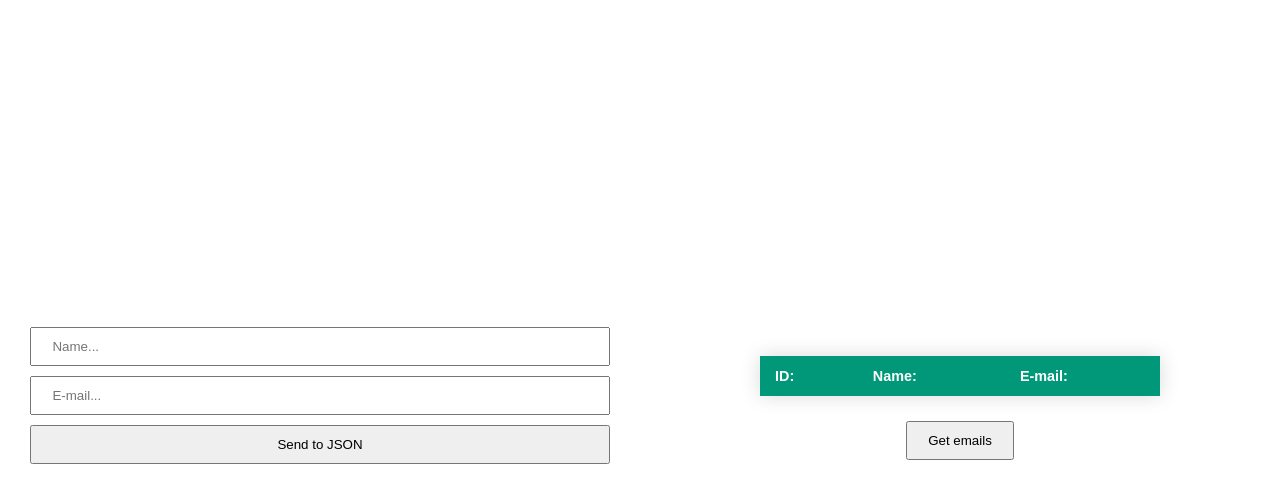
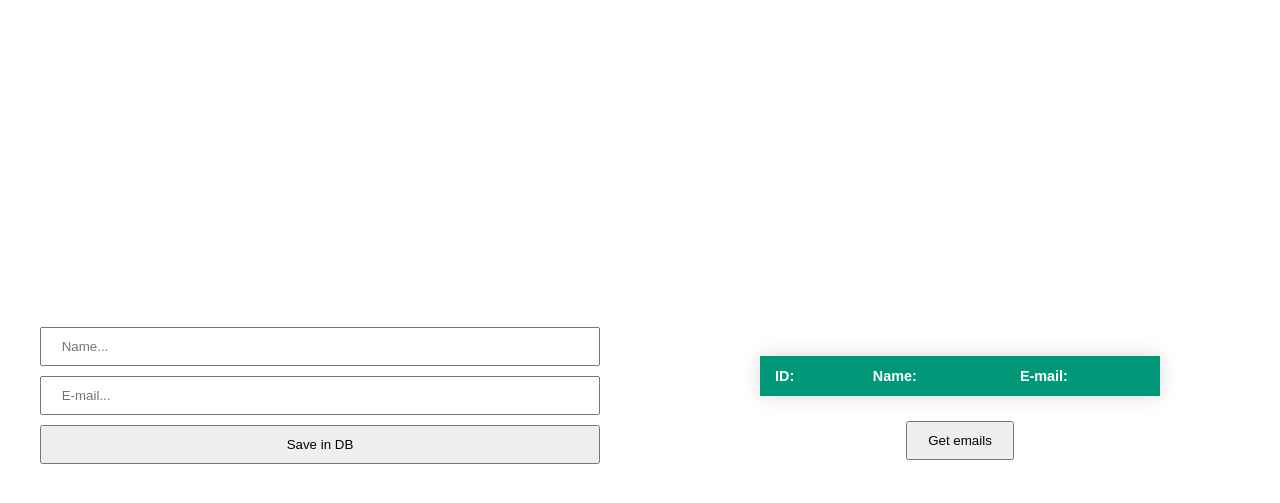
Before and after one commit to hvma411/Python-MySql, a Flask app: page / in a window 1280 px wide. Shown: the top 503 px of the page. Run offline with Flask 2, Linux system fonts and the light colour scheme; lists and menus that the app fills with data are empty.

Commit message:
small update of project

```diff
--- a/main.py
+++ b/main.py
@@ -1,14 +1,6 @@
-from flask import Flask, request, Response, render_template
+from flask import Flask, request, Response, render_template, jsonify
 import json
 import mysql.connector
-# from flask_cors import CORS
-
-# LET's CREATE A REST API FOR NEWSLETTER
-# it needs 2 endpoints
-# One GET endpoint ('/showEmails/) that will show all the emails saved on the server in JSON format (response: JSON)
-# One POST endpoint ('/addEmail/) that will receive a `name` and an `email` in the Request body as JSON (request: JSON)
-# it will also return 'True' or 'False' wether you saved it successfully or not (response: STRING)
-# save all new emails in a file, do not replace the old ones
 
 connection = mysql.connector.connect(
     host="localhost",
@@ -37,27 +29,28 @@
     querySelect = ("SELECT * "
                    "FROM subscribers")
     cursor.execute(querySelect)
-    return json.dumps(cursor.fetchall(), indent=4)
+
+    json_data = []
+    json_tuples = cursor.fetchall()
+
+    for obj in json_tuples:
+        json_data.append(dict({"id": obj[0], "name": obj[1], "email": obj[2]}))
+
+    return json.dumps(json_data)
 
 @app.route('/addEmail', methods=['POST'])
 def addEmail():
     try:
-        with open('emails.json') as json_file:
-            json_data = json.load(json_file)
+        if request.is_json and request.json.get('name') and request.json.get('email'):
 
-            last_id = json_data[-1]['id']
+            name = request.json.get('name')
+            email = request.json.get('email')
 
-            post_data = request.get_json()
-            post_data['id'] = last_id + 1
+            query = (' INSERT INTO subscribers VALUES(NULL, %s, %s)')
 
-            json_data.append(post_data)
+            cursor.execute(query, (name, email))
+            return "True"
 
-            json_updated = json.dumps(json_data, indent=4)
-
-        file = open('emails.json', "w")
-        file.write(json_updated)
-
-        return json_updated
     except:
 
         return "Something went wrong", 500
--- a/static/getJSON.js
+++ b/static/getJSON.js
@@ -3,8 +3,6 @@
     const button = document.querySelector('#get-emails')
     const tableBody = document.querySelector('.table-body')
     let allIdElements = document.querySelectorAll('.id');
-
-    console.log(allIdElements)
 
     button.addEventListener('click', (e) => {
 
@@ -13,32 +11,39 @@
                 return response.json()
             })
             .then((data) => {
-                console.log(data)
-                createAndAddElements(data)
+                updateTable(data)
             })
             .catch((err) => {
                 console.error("error:", err)
             })
-
     })
 
-//    const updateTable = (data) => {
-//        if (allIdElements.length < 1) {
-//            createAndAddElements(data)
-//        } else {
-//            for (let i = 0; i < allIdElements.length; i++) {
-//                if (allIdElements.innerText ===)
-//            }
-//        }
-//    }
+    const updateTable = (data) => {
+        let jsonArr = data
+        if (allIdElements.length < 1) {
+            for (let i = 0; i < jsonArr.length; i++ ) {
+                createAndAdd(data, i)
+            }
+            allIdElements = document.querySelectorAll('.id');
 
-    const createAndAddElements = (data) => {
-        let jsonArr = JSON.parse(data)
+        } else if (jsonArr.length < allIdElements.length) {
+            tableBody.innerHTML = ""
+            for (let i = 0; i < jsonArr.length; i++ ) {
+                createAndAdd(data, i)
+            }
+        } else {
+            for (let i = 0; i < jsonArr.length; i++ ) {
+                if (allIdElements[i] == null) {
+                    createAndAdd(data, i)
+                    allIdElements = document.querySelectorAll('.id');
+                }
+            }
+        }
+    }
 
-        if (allIdElements.length < 1 ) {
-            console.log("abc more123")
+    const createAndAdd = (data, i) => {
+        let jsonArr = data;
 
-            for (let i = 0; i < jsonArr.length; i++ ) {
         let row = document.createElement("tr")
         row.classList.add('active-row')
 
@@ -47,9 +52,9 @@
         let tdName = document.createElement("td")
         let tdEmail = document.createElement("td")
 
-                let idTxt = document.createTextNode(jsonArr[i].id)
-                let nameTxt = document.createTextNode(jsonArr[i].name)
-                let emailTxt = document.createTextNode(jsonArr[i].email)
+        let idTxt = document.createTextNode(Object.assign({}, jsonArr[i]).id)
+        let nameTxt = document.createTextNode(Object.assign({}, jsonArr[i]).name)
+        let emailTxt = document.createTextNode(Object.assign({}, jsonArr[i]).email)
 
         tdId.appendChild(idTxt)
         tdName.appendChild(nameTxt)
@@ -61,35 +66,4 @@
 
         tableBody.appendChild(row)
     }
-
-            allIdElements = document.querySelectorAll('.id');
-        } else {
-            for (let i = 0; i < jsonArr.length; i++ ) {
-
-                if (allIdElements[i] == null) {
-                    let row = document.createElement("tr")
-                    row.classList.add('active-row')
-
-                    let tdId = document.createElement("td")
-                    tdId.classList.add('id')
-                    let tdName = document.createElement("td")
-                    let tdEmail = document.createElement("td")
-
-                    let idTxt = document.createTextNode(jsonArr[i].id)
-                    let nameTxt = document.createTextNode(jsonArr[i].name)
-                    let emailTxt = document.createTextNode(jsonArr[i].email)
-
-                    tdId.appendChild(idTxt)
-                    tdName.appendChild(nameTxt)
-                    tdEmail.appendChild(emailTxt)
-
-                    row.appendChild(tdId);
-                    row.appendChild(tdName);
-                    row.appendChild(tdEmail);
-
-                    tableBody.appendChild(row)
-                }
-            }
-        }
-    }
 })
--- a/templates/index.html
+++ b/templates/index.html
@@ -2,7 +2,7 @@
 <html lang="en">
 <head>
     <meta charset="UTF-8">
-    <title>Sending JSON to Python</title>
+    <title>Flask + MySQL</title>
     <link href="{{ url_for('static', filename='styles.css')}}" rel="stylesheet" />
 
 </head>
@@ -12,7 +12,7 @@
             <form>
                 <input id="name" type="text" placeholder="Name..." />
                 <input id="email" type="email" placeholder="E-mail..." />
-                <button id="send-email" type="button">Send to JSON</button>
+                <button id="send-email" type="button">Save in DB</button>
             </form>
         </div>
         <div class="table-box">
```
Lines whose indentation alone changed are shown as unchanged.
